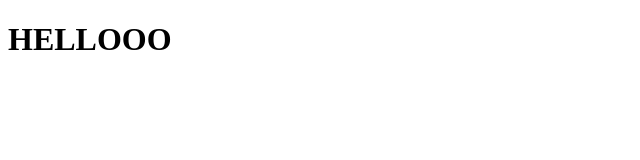
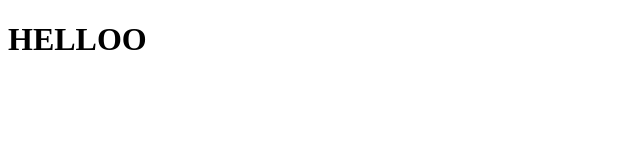
Before and after one commit to userlikescoffee/coursera-test, a plain HTML site: page site/index.html in a window 1280 px wide. Shown: the full height of the page, 0-640 px from the left. Drawn offline with Linux system fonts and the light colour scheme.

Commit message:
Update index.html

```diff
--- a/site/index.html
+++ b/site/index.html
@@ -6,6 +6,6 @@
 	<title>Hey there</title>
 </head>
 <body>
-<h1>HELLOOO</h1>
+<h1>HELLOO</h1>
 </body>
 </html>
```
